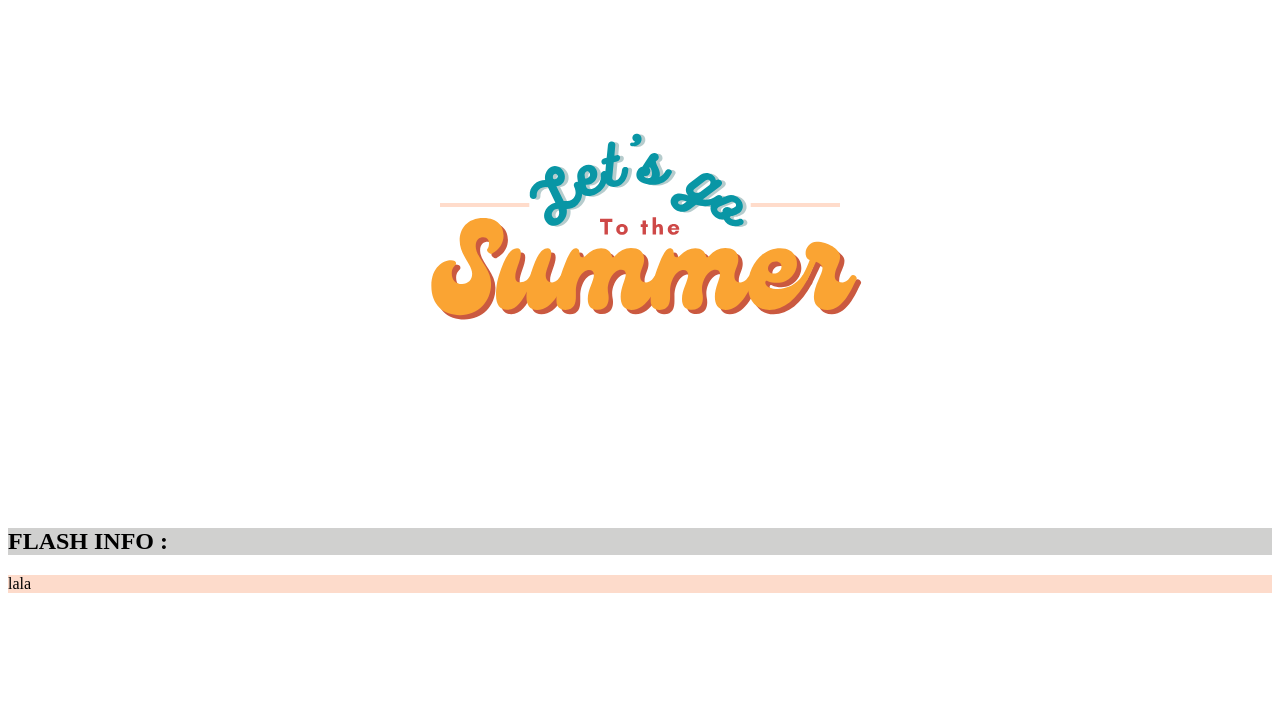
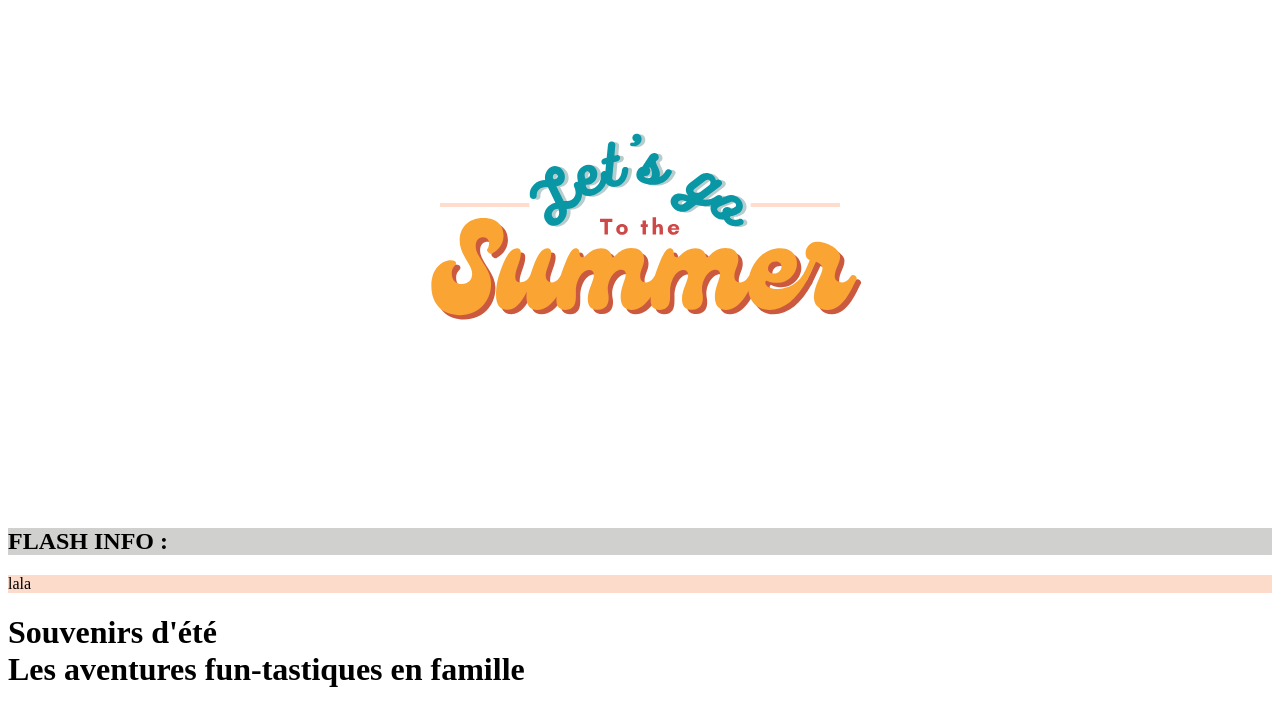
Before and after one commit to PixelsAndCookies/lets-go-to-the-summer, a React (Vite) app: page / in a window 1280 px wide. Shown: the top 726 px of the page. Built offline with nearby package versions, Linux system fonts and the light colour scheme.

Commit message:
Adding h1

```diff
--- a/src/pages/Home/Home.jsx
+++ b/src/pages/Home/Home.jsx
@@ -4,6 +4,9 @@ export const Home = () => {
     return (
         <main>
             <FlashBanner />
+            <h1>
+                Souvenirs d&apos;été <br /><span>Les aventures fun-tastiques en famille</span>
+            </h1>
         </main>
     )
 }
```
